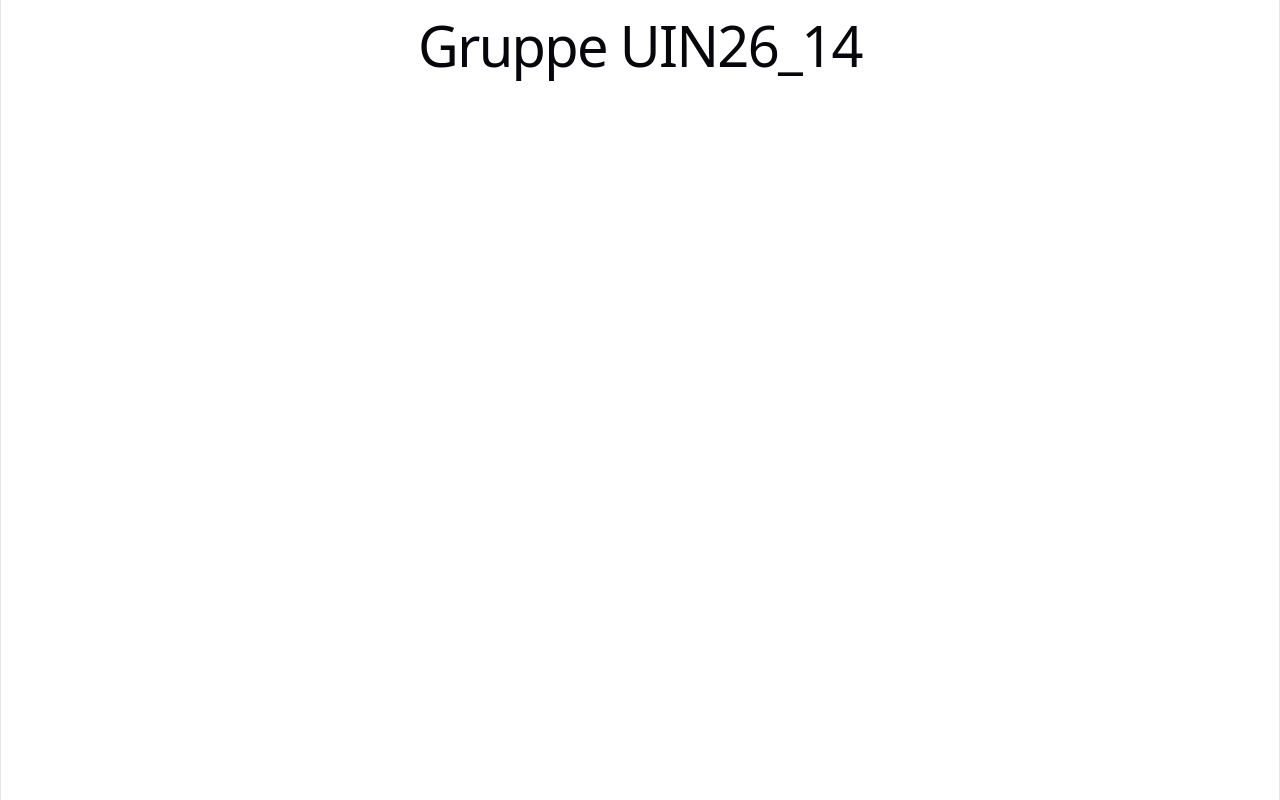
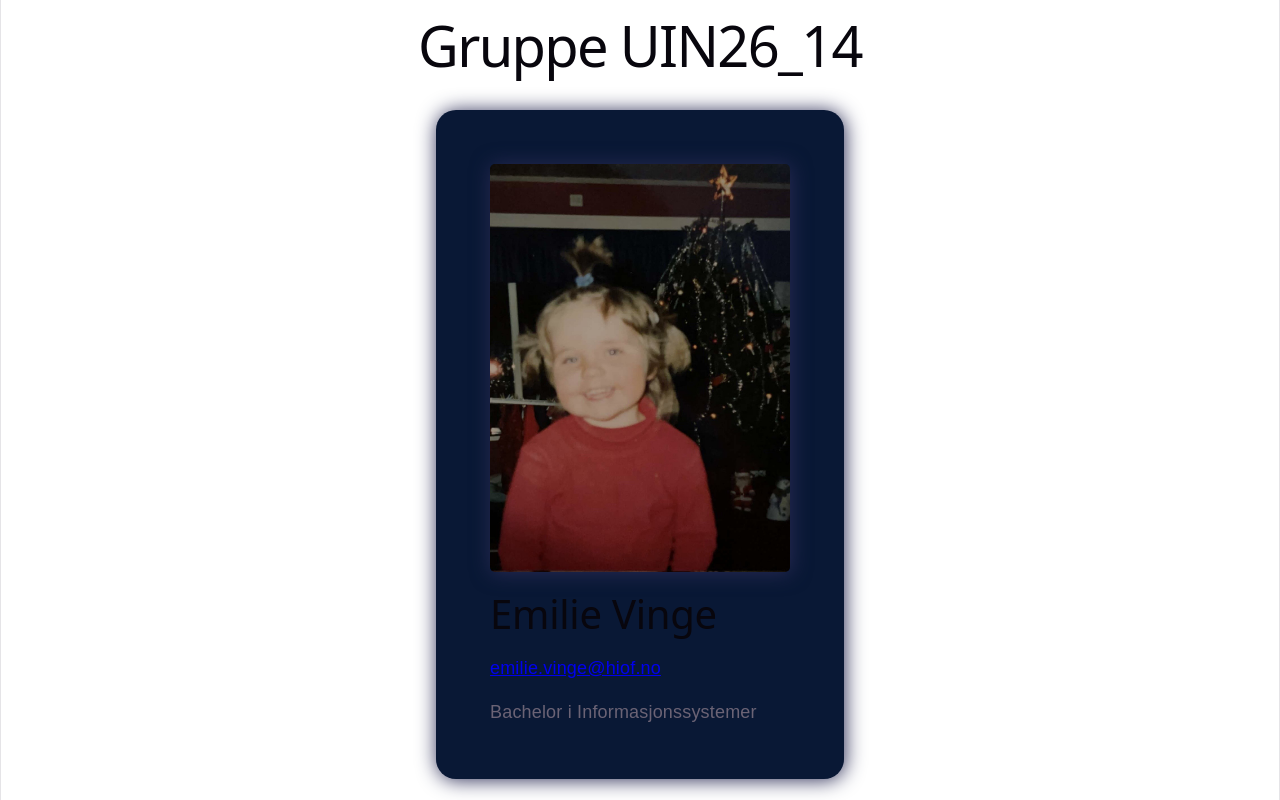
Before and after one commit to emilievinge/UIN26_14, a React (Vite) app in the folder frontend/: page / in a window 1280 px wide. Built offline with nearby package versions, Linux system fonts and the light colour scheme.

Commit message:
CSS style 💫

```diff
--- a/frontend/src/App.jsx
+++ b/frontend/src/App.jsx
@@ -5,6 +5,7 @@ import heroImg from './assets/hero.png'
 import './App.css'
 import './styles/layout.css'
 import Header from './compontents/Header'
+import Vinge from './compontents/Vinge'
 
 function App() {
   const [count, setCount] = useState(0)
@@ -12,6 +13,7 @@ function App() {
   return (
     <>
       <Header />
+      <Vinge />
     </>
   )
 }
--- /dev/null
+++ b/frontend/src/compontents/Vinge.jsx
@@ -0,0 +1,13 @@
+import '../styles/vinge.css'
+
+export default function Vinge() {
+
+    return (
+        <article id='vinge-card'>
+            <img src="../bilde_emilie.jpg" alt="Bilde av Emilie Vinge som barn" />
+            <h2>Emilie Vinge</h2>
+            <a href="mailto:emilie.vinge@hiof.no">emilie.vinge@hiof.no</a>
+            <p>Bachelor i Informasjonssystemer</p>
+        </article>
+    )
+}
--- /dev/null
+++ b/frontend/src/styles/vinge.css
@@ -0,0 +1,26 @@
+
+#vinge-card {
+    font-family: Arial, Helvetica, sans-serif;
+    background-color: #091835;
+    padding: 2rem;
+    border-radius: 20px;
+    max-width: fit-content;
+    margin: 20px auto;
+    text-align: start;
+    box-shadow: 1px 1px 20px #2a2b54;
+    img {
+        display: flex;
+        align-items: center;
+        width: 300px;
+        margin: 1rem;
+        box-shadow: 1px 1px 20px #2a2b54;
+        border-radius: 5px;
+    }
+    h2, a, p {
+        text-align: start;
+        margin: 1rem;
+    }
+    h2 {
+        font-size: 40px;
+    }
+}
```
Also changed, not shown: frontend/public/bilde_emilie.jpg (added).
